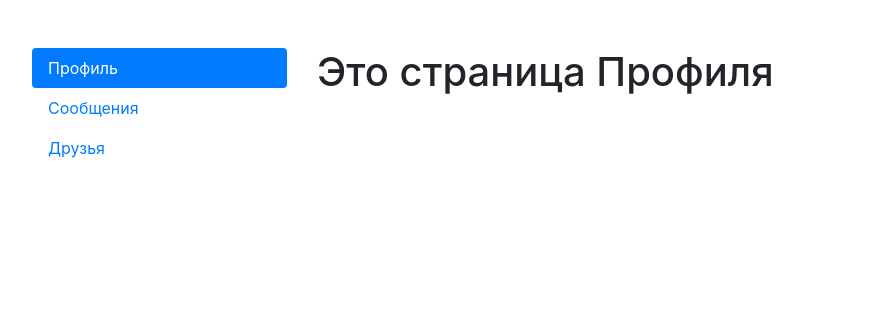
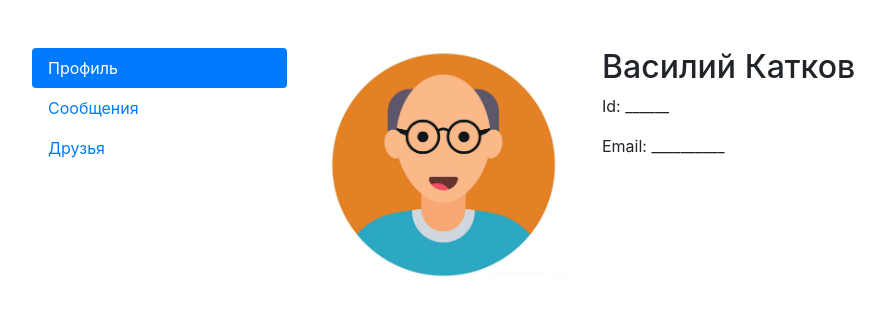
Before and after one commit to Anna-F-end/react-app, a React (Create React App) app: page /profile in a window 1280 px wide. Shown: the top 316 px of the page, without its empty margins (53-938 px from the left). Built offline with nearby package versions, Linux system fonts and the light colour scheme.

Commit message:
avatar imported and mock user added in Profile

```diff
--- a/src/components/Profile.jsx
+++ b/src/components/Profile.jsx
@@ -1,3 +1,16 @@
+import avatarImg from "../assets/img/oldman.jpg";
 export const Profile = ()=> {
-    return <h1>Это страница Профиля</h1>
+    return (
+        <div className="row">
+            <div className="col-md-4">
+                <img src={avatarImg} alt="avatar-image" width = "100%"/>
+            </div>
+            <div className="col-md-8">
+                <h2>Василий Катков<span></span></h2>
+                <p>Id: <span>______</span></p>
+                <p>Email: <span>__________</span></p>
+            </div>
+
+        </div>
+    );
 };
```
Also changed, not shown: src/assets/img/oldman.jpg (added).
